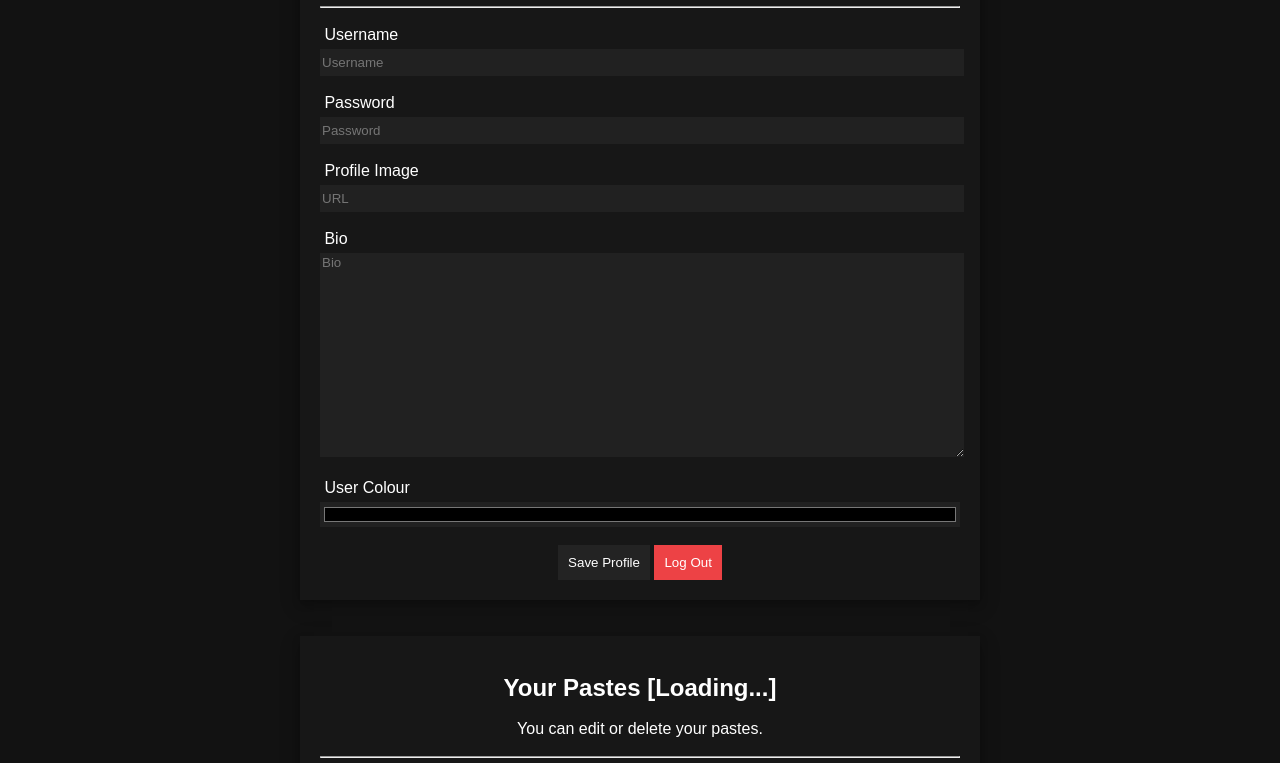
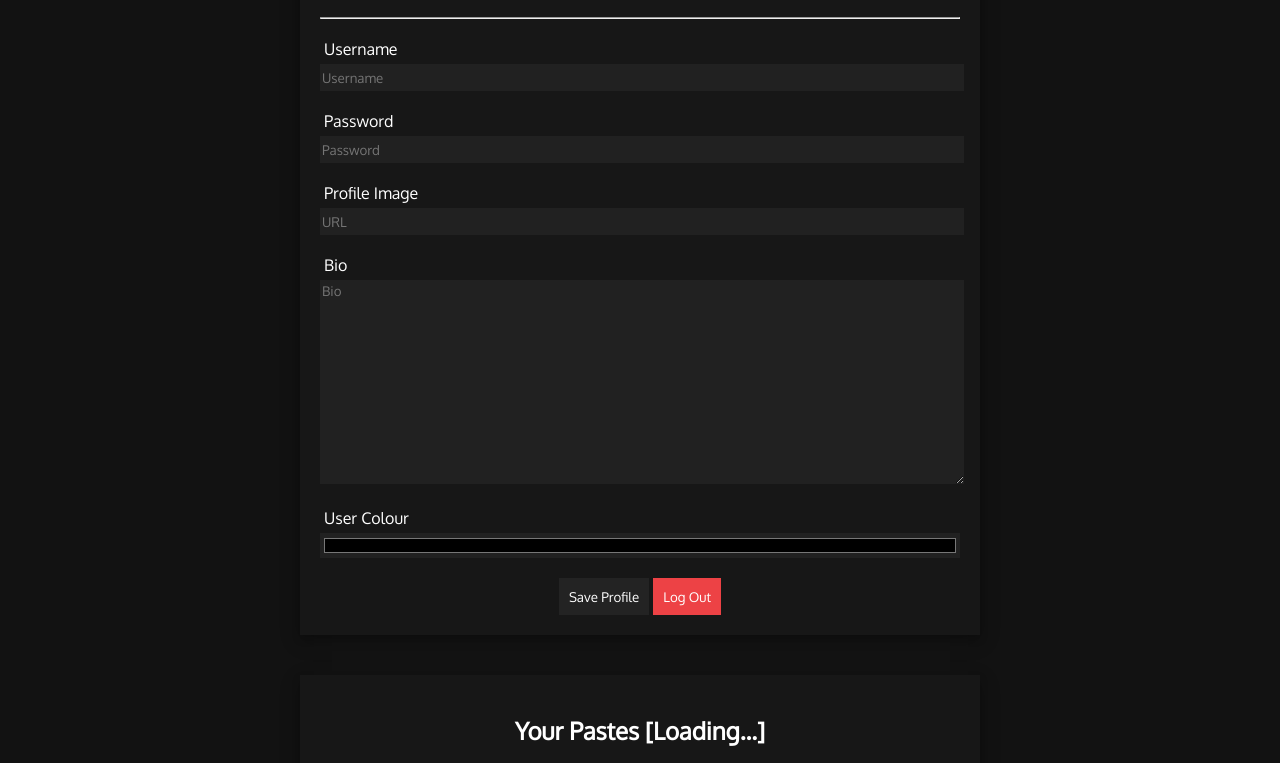
Before and after one commit to Submits/absq.xyz, a plain HTML site: page me.html in a window 1280 px wide. Shown: the part 214-977 px from the top of the page. Drawn offline with nearby package versions, Linux system fonts and the light colour scheme; sample sign-in values are in the browser's storage; a script that the page names is missing.

Commit message:
Update me.html

```diff
--- a/me.html
+++ b/me.html
@@ -7,6 +7,8 @@
 <script src="me.js"></script>
 <meta charset="utf-8">
 <style>
+
+		@import url('https://fonts.googleapis.com/css2?family=Oxygen:ital,wght@0,400&display=swap');
 
 .navbar {
 	overflow: hidden;
@@ -34,7 +36,7 @@
 
     body{
         text-align: center;
-        font-family: sans-serif;
+        font-family: 'Oxygen';
         background-color: #121212;
         color: white;
         padding-top: 100px;
@@ -66,7 +68,7 @@
     }
     .loginInput{
         width: 100%;
-        font-family: sans-serif;
+        font-family: 'Oxygen';
         border: none;
         height: 25px;
         margin-top: 5px;
@@ -78,7 +80,7 @@
         padding: 10px;
         background-color: #232323;
         color: white;
-        font-family: sans-serif;
+        font-family: 'Oxygen';
         cursor: pointer;
     }
     .loginButton:hover{
@@ -115,7 +117,7 @@
 
     .loginTextArea{
         width: 100%;
-        font-family: sans-serif;
+        font-family: 'Oxygen';
         border: none;
         height: 25px;
         margin-top: 5px;
@@ -127,7 +129,7 @@
 
     .pasteTextArea{
         width: 100%;
-        font-family: sans-serif;
+        font-family: 'Oxygen';
         border: none;
         height: 25px;
         margin-top: 5px;
@@ -139,7 +141,7 @@
 
     .pasteInput{
         width: 100%;
-        font-family: sans-serif;
+        font-family: 'Oxygen';
         border: none;
         height: 25px;
         margin-top: 5px;
@@ -152,7 +154,7 @@
         padding: 10px;
         background-color: #ED4245;
         color: white;
-        font-family: sans-serif;
+        font-family: 'Oxygen';
         cursor: pointer;
     }
     .redButton:hover{
@@ -164,7 +166,7 @@
         padding: 10px;
         background-color: #303030;
         color: white;
-        font-family: sans-serif;
+        font-family: 'Oxygen';
         cursor: pointer;
     }
     .saveButton:hover{
```
